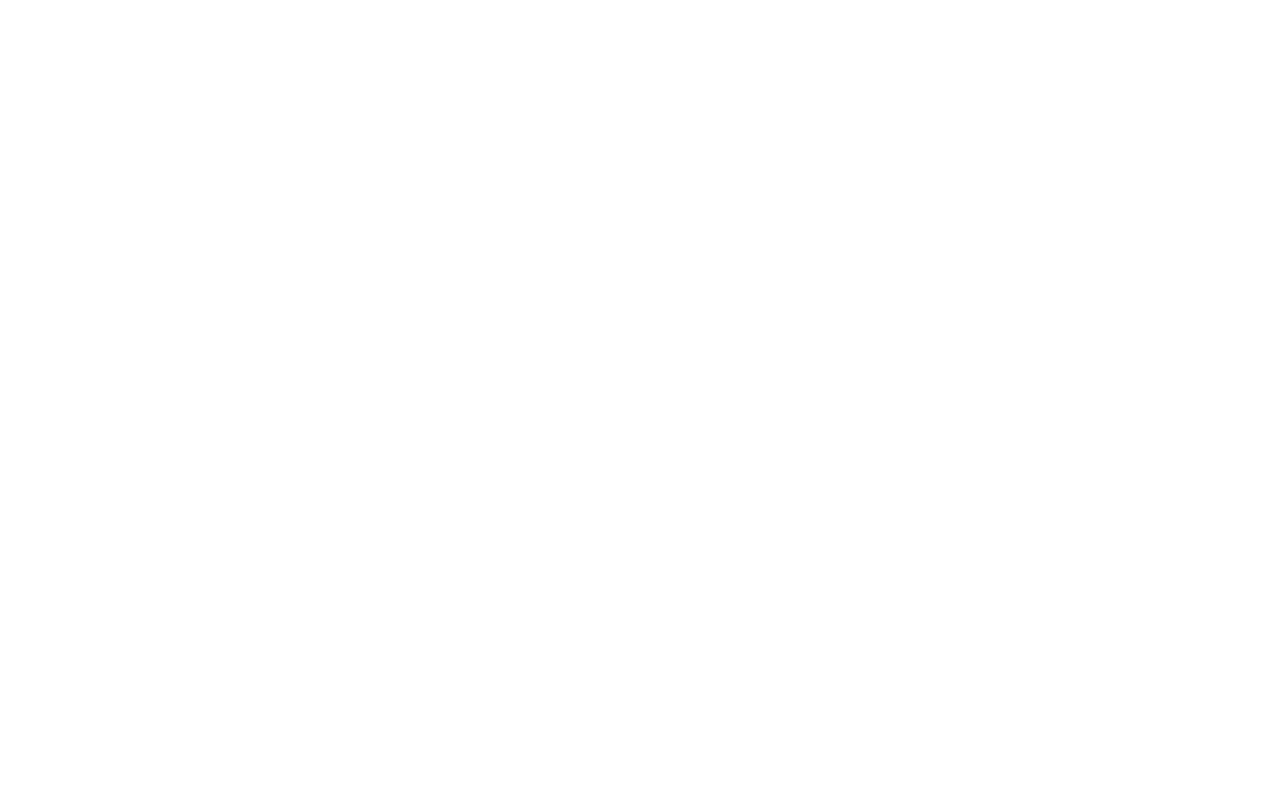
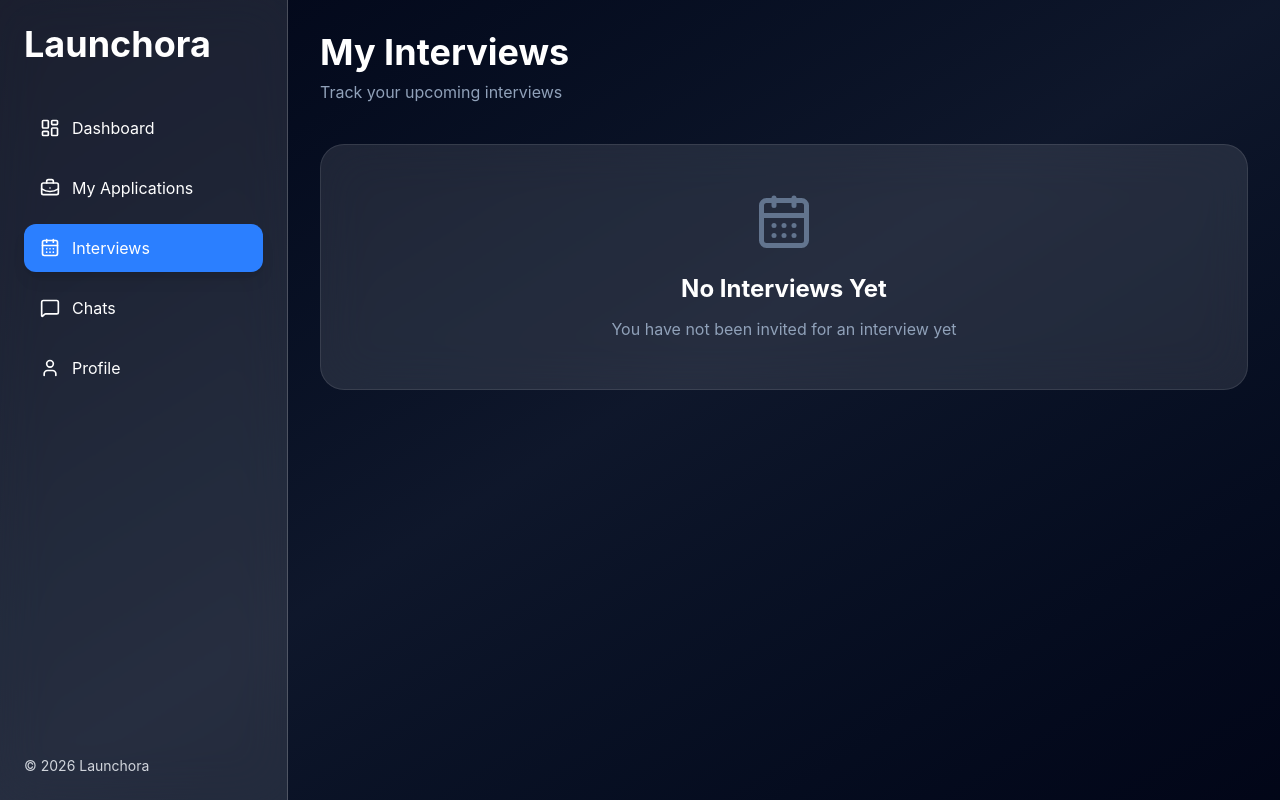
Before and after one commit to ThandoJ/job-application-tracker, a React (Vite) app in the folder frontend/: page /interviews in a window 1280 px wide. Before the commit this address had no page. Built offline with nearby package versions, Linux system fonts and the light colour scheme.

Commit message:
added a interview page

```diff
--- a/frontend/src/App.jsx
+++ b/frontend/src/App.jsx
@@ -8,6 +8,7 @@
 import Profile from "./pages/Profile";
 
 import Chats from "./components/Chats";
+import Interviews from "./pages/Interviews";
 
 import { jobs as initialJobs } from "./data/jobs";
 
@@ -21,12 +22,14 @@
 
   // LOAD APPLICATIONS FROM LOCAL STORAGE
   const [applications, setApplications] = useState(() => {
-    const savedApplications = localStorage.getItem("applications");
-    return savedApplications
-      ? JSON.parse(savedApplications)
-      : [];
-  });
 
+  const savedApplications =
+    localStorage.getItem("applications");
+
+  return savedApplications
+    ? JSON.parse(savedApplications)
+    : [];
+});
   // SAVE JOBS
   useEffect(() => {
     localStorage.setItem("jobs", JSON.stringify(jobs));
@@ -73,6 +76,9 @@
         }
       />
 
+     {/* INTERVIEWS */}
+      <Route path="/interviews" element={<Interviews applications={applications}  jobs={jobs} />} />
+
       {/* PROFILE */}
       <Route
         path="/profile"
--- a/frontend/src/components/Sidebar.jsx
+++ b/frontend/src/components/Sidebar.jsx
@@ -3,7 +3,8 @@
   LayoutDashboard,
   BriefcaseBusiness,
   User,
-  MessageSquare
+  MessageSquare,
+  CalendarDays
 } from "lucide-react";
 
 export default function Sidebar() {
@@ -25,15 +26,25 @@
       path: "/applications"
     },
     {
+        name: "Interviews",
+        icon: <CalendarDays size={20} />,
+        path: "/interviews"
+  },
+   {
       name: "Chats",
       icon: <MessageSquare size={20} />,
       path: "/chats"
     },
+
+    ...(!isAdmin
+    ? [
     {
       name: "Profile",
       icon: <User size={20} />,
       path: "/profile"
     }
+  ]
+     : [])
   ];
 
   return (
--- a/frontend/src/pages/Dashboard.jsx
+++ b/frontend/src/pages/Dashboard.jsx
@@ -75,6 +75,7 @@
     const newApplication = {
       jobId: selectedJob.id,
       jobTitle: selectedJob.title,
+      company: selectedJob.company,
       email: currentUser?.email,
       name: formData.name,
       surname: formData.surname,
@@ -116,17 +117,45 @@
   ) => {
 
     const updated = applications.map((app) => {
+
       if (app.jobId === jobId) {
-        return {
-          ...app,
-          status: newStatus
-        };
+
+      // CREATE INTERVIEW DATE
+      let interviewDate = app.interviewDate;
+
+      if (
+        newStatus === "interview" &&
+        !app.interviewDate
+      ) {
+
+        const date = new Date();
+
+        // ADD 3 DAYS
+        date.setDate(date.getDate() + 3);
+
+        // SET TIME
+        date.setHours(10);
+        date.setMinutes(0);
+
+        interviewDate = date.toISOString();
       }
 
-      return app;
-    });
+      return {
+        ...app,
+        status: newStatus,
+        interviewDate
+      };
+    }
+
+    return app;
+  });
 
     setApplications(updated);
+
+localStorage.setItem(
+  "applications",
+  JSON.stringify(updated)
+);
 
     const existing =
       JSON.parse(localStorage.getItem("notifications")) || [];
@@ -290,7 +319,9 @@
           </div>
         </div>
 
+      {user?.role === "admin" && (
 
+  <>
 
         {/* STAT CARDS */}
         <div className="grid grid-cols-1 md:grid-cols-2 xl:grid-cols-4 gap-5 mb-8">
@@ -389,6 +420,10 @@
           <Charts applications={applications} />
         </div>
 
+      </>
+
+)}
+
         {/* JOBS */}
         <div className="grid grid-cols-1 md:grid-cols-2 2xl:grid-cols-3 gap-6">
 
--- /dev/null
+++ b/frontend/src/pages/Interviews.jsx
@@ -0,0 +1,195 @@
+import Sidebar from "../components/Sidebar";
+
+import {
+  CalendarDays,
+  Clock3,
+  BriefcaseBusiness,
+  User,
+  Building2
+} from "lucide-react";
+
+export default function Interviews({
+  applications = [],
+  jobs = []
+}) {
+  const user = JSON.parse(localStorage.getItem("user"));
+
+  const isAdmin = user?.role === "admin";
+
+  // FILTER INTERVIEWS
+  const interviewApplications = applications.filter((app) => {
+    // ADMIN SEES ALL
+    if (isAdmin) {
+      return app.status === "interview";
+    }
+
+    // APPLICANT SEES ONLY THEIR OWN
+    return (
+      app.email === user?.email &&
+      app.status === "interview"
+    );
+  });
+
+  return (
+    <div className="flex min-h-screen bg-gradient-to-br from-slate-950 via-slate-900 to-slate-950 text-white">
+
+      {/* SIDEBAR */}
+      <Sidebar />
+
+      {/* MAIN */}
+      <div className="flex-1 p-4 md:p-8 overflow-y-auto">
+
+        {/* HEADER */}
+        <div className="mb-10">
+
+          <h1 className="text-3xl md:text-4xl font-bold">
+            {isAdmin
+              ? "Scheduled Interviews"
+              : "My Interviews"}
+          </h1>
+
+          <p className="text-slate-400 mt-2">
+            {isAdmin
+              ? "Manage upcoming candidate interviews"
+              : "Track your upcoming interviews"}
+          </p>
+
+        </div>
+
+        {/* EMPTY STATE */}
+        {interviewApplications.length === 0 ? (
+
+          <div className="bg-white/10 backdrop-blur-xl border border-white/10 rounded-3xl p-12 text-center">
+
+            <CalendarDays
+              size={60}
+              className="mx-auto text-slate-500 mb-5"
+            />
+
+            <h2 className="text-2xl font-bold">
+              No Interviews Yet
+            </h2>
+
+            <p className="text-slate-400 mt-3">
+              {isAdmin
+                ? "No interviews have been scheduled yet"
+                : "You have not been invited for an interview yet"}
+            </p>
+
+          </div>
+
+        ) : (
+
+          <div className="grid grid-cols-1 md:grid-cols-2 xl:grid-cols-3 gap-6">
+
+            {interviewApplications.map((app, index) => {
+
+              // FIND JOB
+              const job = jobs.find(
+                (j) => j.id === app.jobId
+              );
+
+              const interviewDate =
+                app.interviewDate
+                  ? new Date(app.interviewDate)
+                  : null;
+
+              return (
+
+                <div
+                  key={index}
+                  className="bg-white/10 backdrop-blur-xl border border-white/10 rounded-3xl p-6 shadow-xl hover:scale-[1.02] transition-all duration-300"
+                >
+
+                  {/* TOP */}
+                  <div className="flex items-center justify-between mb-6">
+
+                    <div className="bg-purple-500/20 p-3 rounded-2xl">
+                      <BriefcaseBusiness
+                        className="text-purple-400"
+                      />
+                    </div>
+
+                    <span className="bg-purple-500/20 text-purple-300 text-xs px-3 py-1 rounded-full border border-purple-500/20">
+                      Interview
+                    </span>
+
+                  </div>
+
+                  {/* JOB */}
+                  <h2 className="text-2xl font-bold">
+                    {job?.title || app.jobTitle}
+                  </h2>
+
+                  {/* COMPANY */}
+                  <div className="flex items-center gap-2 text-slate-400 mt-2">
+
+                    <Building2 size={16} />
+
+                    <span>
+                      {job?.company || "Unknown Company"}
+                    </span>
+
+                  </div>
+
+                  {/* DETAILS */}
+                  <div className="mt-6 space-y-5">
+
+                    {/* APPLICANT */}
+                    <div>
+
+                      <p className="text-slate-400 text-sm flex items-center gap-2">
+                        <User size={15} />
+                        Applicant
+                      </p>
+
+                      <p className="font-semibold mt-1">
+                        {app.name} {app.surname}
+                      </p>
+
+                    </div>
+
+                    {/* DATE */}
+                    <div>
+
+                      <p className="text-slate-400 text-sm flex items-center gap-2">
+                        <CalendarDays size={15} />
+                        Interview Date
+                      </p>
+
+                      <p className="font-semibold mt-1">
+                        {interviewDate?.toLocaleDateString()}
+                      </p>
+
+                    </div>
+
+                    {/* TIME */}
+                    <div>
+
+                      <p className="text-slate-400 text-sm flex items-center gap-2">
+                        <Clock3 size={15} />
+                        Interview Time
+                      </p>
+
+                      <p className="font-semibold mt-1">
+                        {interviewDate?.toLocaleTimeString([], {
+                          hour: "2-digit",
+                          minute: "2-digit"
+                        })}
+                      </p>
+
+                    </div>
+
+                  </div>
+
+                </div>
+              );
+            })}
+
+          </div>
+        )}
+
+      </div>
+    </div>
+  );
+}
```
